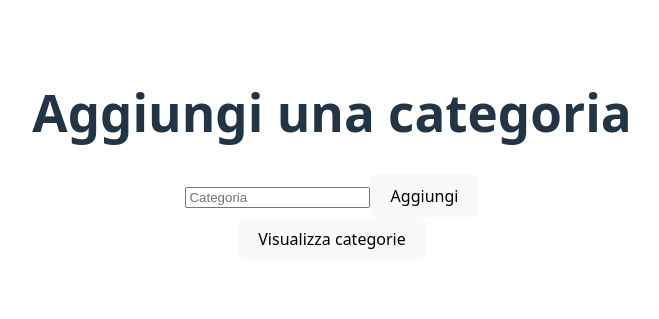
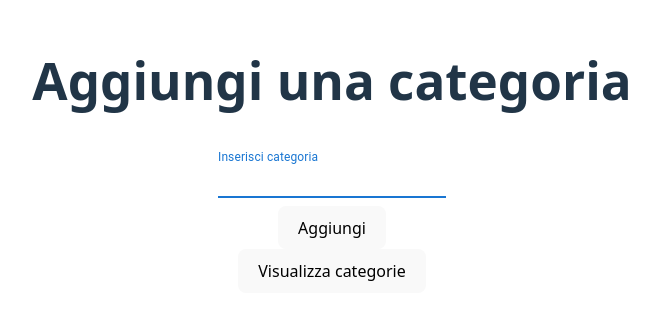
Before and after one commit to SpadaccinoNero7/software_supermercato_generico, a React (Vite) app: page /aggiungiCategoria in a window 1280 px wide. Shown: the part 245-564 px from the top of the page, without its empty margins (308-967 px from the left). Built offline with nearby package versions, Linux system fonts and the light colour scheme.

Commit message:
password utente generata randomicamente dentro index.js + modifiche ad AggiungiCategoria

```diff
--- a/src/Categorie/AggiungiCategoria.tsx
+++ b/src/Categorie/AggiungiCategoria.tsx
@@ -4,6 +4,7 @@ import { addCategorieAsync } from "../slice/categorieSlice";
 import { Link } from "react-router-dom";
 import SnackBar from "../infoComponents/SnackBarComponent";
 import type { RootState } from "../store"; // usa il path giusto per lo store
+import InputTesto from "../infoComponents/InputTesto";
 
 export default function AggiungiCategoria() {
   const [name, setName] = useState<string>("");
@@ -60,11 +61,11 @@ export default function AggiungiCategoria() {
   return (
     <div>
       <h1>Aggiungi una categoria</h1>
-      <input
-        type="text"
+      <InputTesto
         value={name}
+        autoFocus
+        label="Inserisci categoria"
         onChange={(e) => setName(e.target.value)}
-        placeholder="Categoria"
       />
       <button type="submit" onClick={handleAdd}>
         Aggiungi
--- a/src/infoComponents/InputTesto.tsx
+++ b/src/infoComponents/InputTesto.tsx
@@ -8,6 +8,7 @@ export default function InputTesto({
   variant,
   color,
   autoFocus,
+  onChange,
 }: InputTestoProps) {
   return (
     <Box
@@ -23,6 +24,7 @@ export default function InputTesto({
         value={value}
         color={color || "primary"}
         autoFocus={autoFocus}
+        onChange={onChange}
       />
     </Box>
   );
--- a/src/infoComponents/interfaces.ts
+++ b/src/infoComponents/interfaces.ts
@@ -20,6 +20,7 @@ export default interface InputTestoProps {
     value: string;
     variant?: "outlined" | "filled" | "standard";
     label: string
-    color: "primary" | "secondary" | "error" | "info" | "success" | "warning";
-    autoFocus: boolean
+    color?: "primary" | "secondary" | "error" | "info" | "success" | "warning";
+    autoFocus?: boolean
+    onChange?: (event: React.ChangeEvent<HTMLInputElement>) => void;
 }
--- a/src/listaUtenti/AggiungiUtente.tsx
+++ b/src/listaUtenti/AggiungiUtente.tsx
@@ -27,7 +27,7 @@ export default function AggiungiUtente() {
       };
       dispatch(addUtentiAsync(newUser));
       setName("");
-      setAge(0);
+      setAge(18);
       setIsAdmin(false);
       setSnackText("Utente aggiunto con successo!");
       setSnackSeverity("success");
@@ -53,6 +53,7 @@ export default function AggiungiUtente() {
         label="Inserisci il nome"
         color="error"
         autoFocus
+        onChange={(e) => setName(e.target.value)}
       />
       <br />
       <input
--- a/src/listaUtenti/ListaUtenti.tsx
+++ b/src/listaUtenti/ListaUtenti.tsx
@@ -5,8 +5,8 @@ import GlobalCard from "../Cards/GloabalCard";
 
 export default function ListaUtenti() {
   const { data, loading, error } = useSelector((state) => state.utenti);
-  // Ensure data is always an array
   const dispatch = useDispatch();
+  console.log(data);
 
   useEffect(() => {
     dispatch(getUtentiAsync());
```
Also changed, not shown: src/listaUtenti/DettaglioUtente.tsx (added, +7 -0 lines), 1 other file (tests, documents, lock files or other folders).
